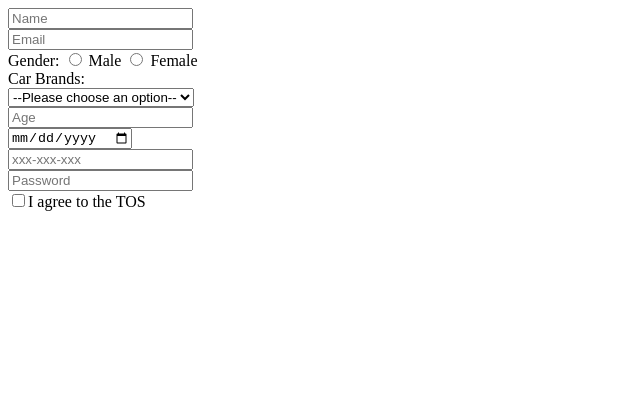
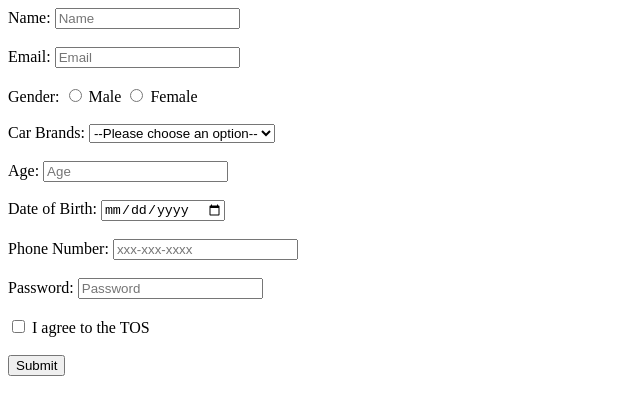
Before and after one commit to acciojob/signup-form-car-navneet451, a website: page main.html in a window 1280 px wide. Shown: the whole page, without its empty margins (0-640 px from the left). Drawn offline with Linux system fonts and the light colour scheme.

Commit message:
created a submission

```diff
--- a/main.html
+++ b/main.html
@@ -8,20 +8,27 @@
 
 <body>
 	<!-- the entire body must be written by student -->
-	<form>
-		<input type="text" required id="name" placeholder="Name"><br>
-		<input type="email" required id="email" placeholder="Email"><br>
-		Gender:
-		<label for="gender_m">
+	<form method="post">
+        <!-- Name Field -->
+        <label for="name">Name:</label>
+        <input type="text" id="name" name="name" placeholder="Name" required>
+        <br><br>
+
+        <!-- Email Field -->
+        <label for="email">Email:</label>
+        <input type="email" id="email" name="email" placeholder="Email" required>
+        <br><br>
+
+        <!-- Gender Field (Radio Buttons) -->
+        <label for="gender_m">Gender:</label>
         <input type="radio" id="gender_m" name="gender" value="Male" required>
-            Male
-        </label>
-        <!-- <br> -->
-        <label for="gender_f">
+        <label for="gender_m">Male</label>
         <input type="radio" id="gender_f" name="gender" value="Female" required>
-            Female
-        </label><br>
-		<label for="cars">Car Brands:</label><br>
+        <label for="gender_f">Female</label>
+        <br><br>
+
+        <!-- Car Brands (Select) -->
+        <label for="cars">Car Brands:</label>
         <select id="cars" name="cars" required>
             <option value="" disabled selected>--Please choose an option--</option>
             <option value="Toyota">Toyota</option>
@@ -29,14 +36,38 @@
             <option value="Ford">Ford</option>
             <option value="BMW">BMW</option>
             <option value="Mercedes">Mercedes</option>
-        </select><br>
-		<input type="number" id="age" placeholder="Age" required><br>
-		<input type="date" id="dob" required><br>
-		<input type="tel" id="tel" placeholder="xxx-xxx-xxx"><br>
-		<input type="password" id="password" required placeholder="Password"><br>
+        </select>
+        <br><br>
+
+        <!-- Age Field -->
+        <label for="age">Age:</label>
+        <input type="number" id="age" name="age" placeholder="Age" required>
+        <br><br>
+
+        <!-- DOB Field -->
+        <label for="dob">Date of Birth:</label>
+        <input type="date" id="dob" name="dob" required>
+        <br><br>
+
+        <!-- Phone Number Field -->
+        <label for="tel">Phone Number:</label>
+        <input type="tel" id="tel" name="tel" placeholder="xxx-xxx-xxxx" pattern="[0-9]{3}-[0-9]{3}-[0-9]{4}">
+        <br><br>
+
+        <!-- Password Field -->
+        <label for="password">Password:</label>
+        <input type="password" id="password" name="password" placeholder="Password" required>
+        <br><br>
+
+        <!-- TOS Checkbox -->
         <label for="tos">
-			<input id="tos" type="checkbox" required>I agree to the TOS
+            <input type="checkbox" id="tos" name="tos" required>
+            I agree to the TOS
         </label>
+        <br><br>
+
+        <!-- Submit Button -->
+        <button type="submit">Submit</button>
     </form>
     <script type="text/javascript" src="./script.js">
 </script>
```
Lines whose indentation alone changed are shown as unchanged.
